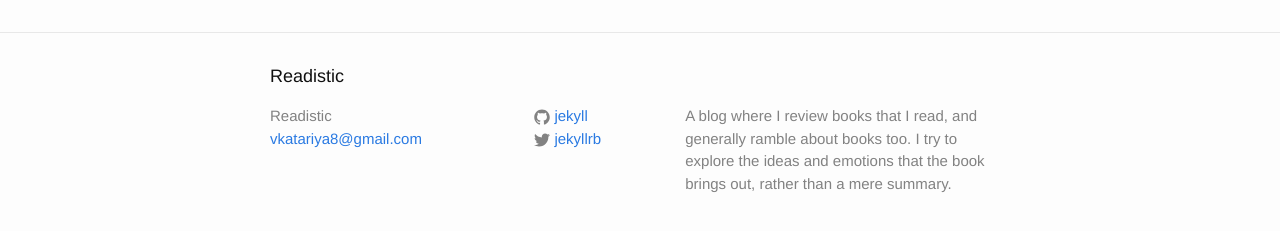
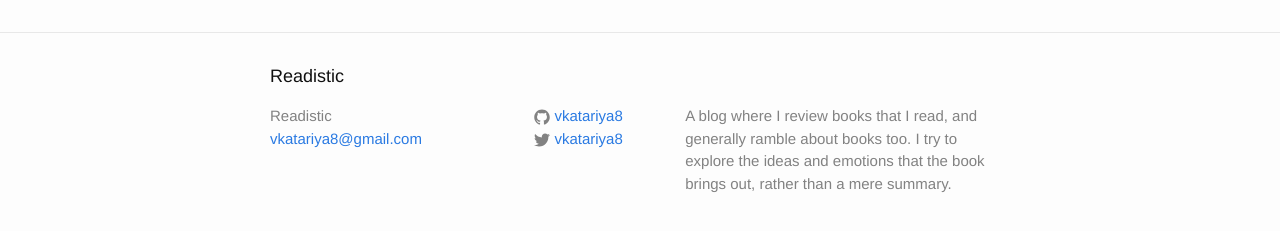
Before and after one commit to vkatariya8/blog, a Jekyll site: the page built from index.html, in a window 1280 px wide. Shown: the part 354-585 px from the top of the page. Built offline with Jekyll 4.4.1, drawn with Linux system fonts in a browser that asks for light colours.

Commit message:
Added twitter and github handles

```diff
--- a/_config.yml
+++ b/_config.yml
@@ -5,8 +5,8 @@ description: > # this means to ignore newlines until "baseurl:"
   A blog where I review books that I read, and generally ramble about books too. I try to explore the ideas and emotions that the book brings out, rather than a mere summary.
 baseurl: "" # the subpath of your site, e.g. /blog/
 url: "http://yourdomain.com" # the base hostname & protocol for your site
-twitter_username: jekyllrb
-github_username:  jekyll
+twitter_username: vkatariya8
+github_username:  vkatariya8
 
 # Build settings
 markdown: kramdown
```
